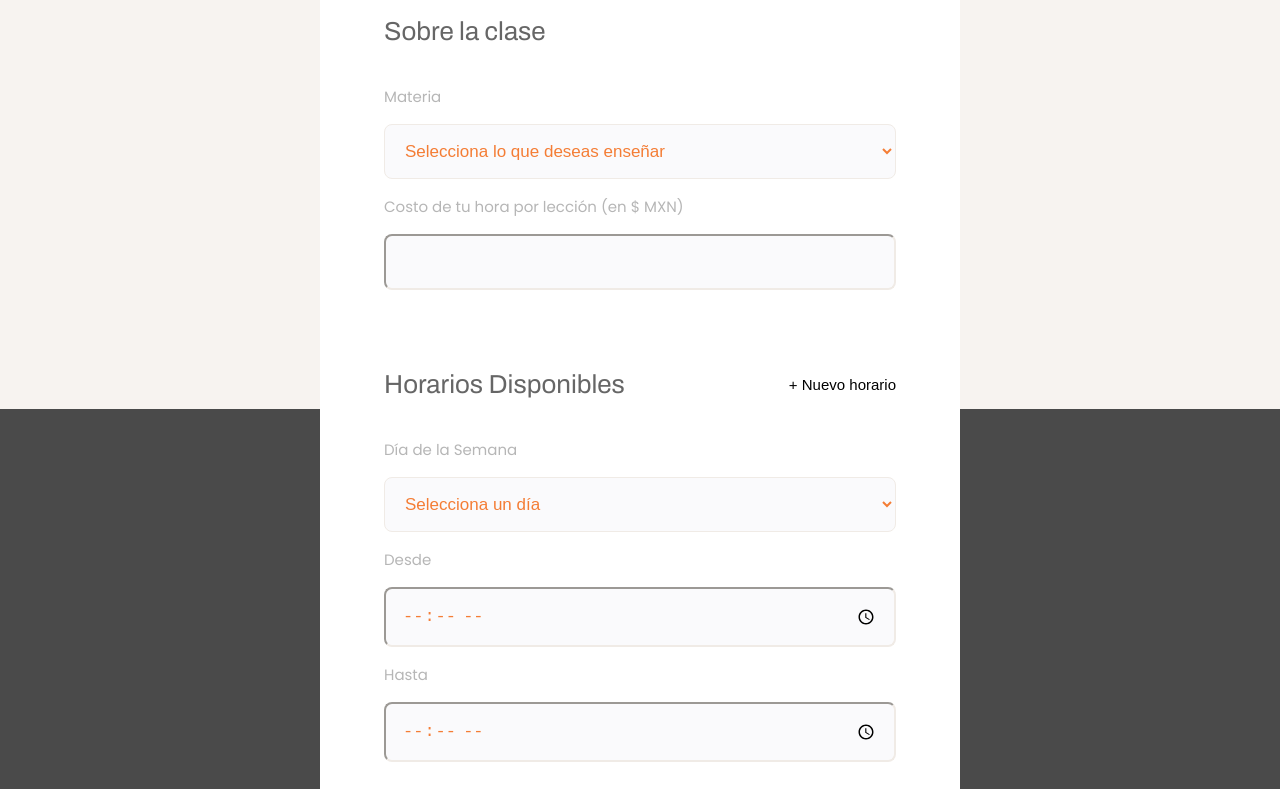
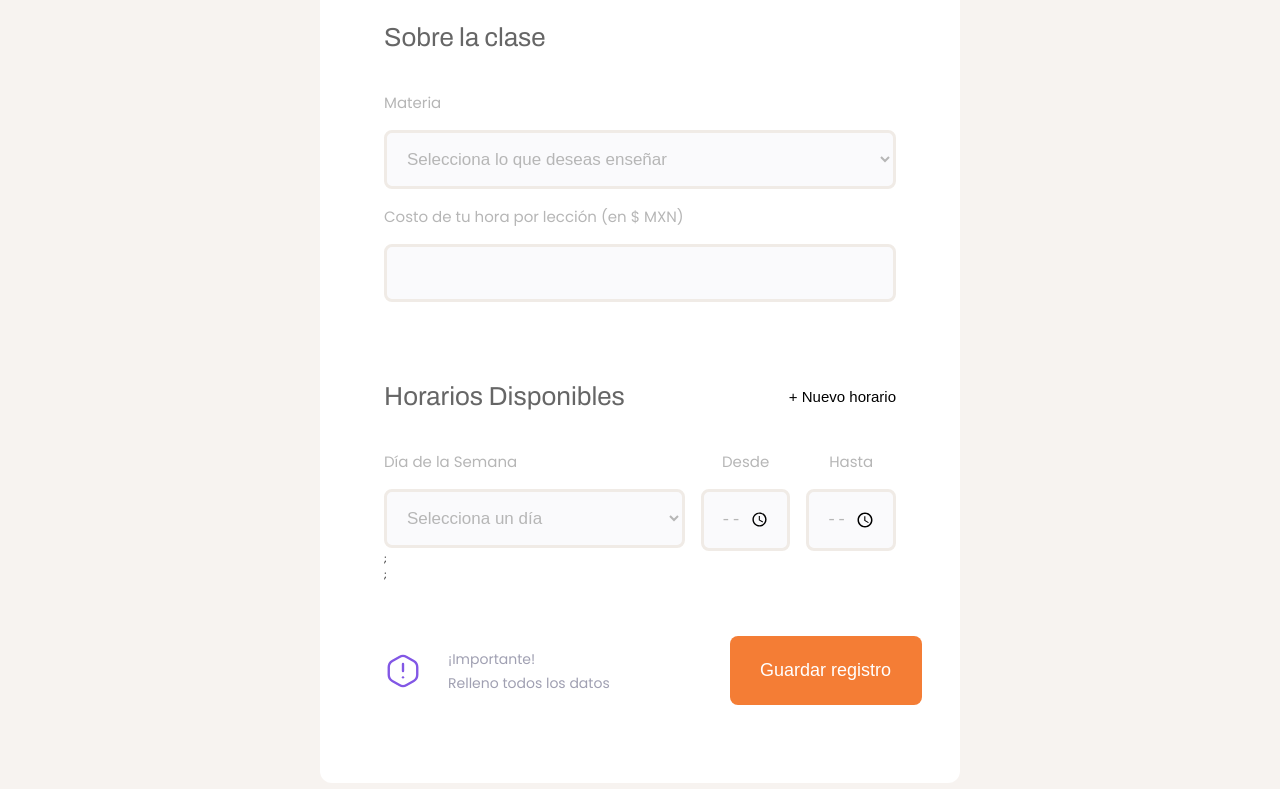
Before and after one commit to DsooRadha/ProffWeb, a React (Create React App) app in the folder proff/: page /register in a window 1280 px wide. Shown: the part 951-1740 px from the top of the page. Built offline with nearby package versions, Linux system fonts and the light colour scheme.

Commit message:
styles form and add section weekday

```diff
--- a/proff/src/Components/FormRegister/FormResgister.jsx
+++ b/proff/src/Components/FormRegister/FormResgister.jsx
@@ -2,6 +2,7 @@ import { useState } from 'react'
 import './formRegister.css'
 
 export const FormRegister = () => {
+    const [inputList, setInputList] = useState([{ availabletime: '' }]);
     const [dataUser, setDataUser] = useState({});
 
     const handleSubmit = async (e) => {
@@ -28,8 +29,14 @@ export const FormRegister = () => {
             body: JSON.stringify(dataUser)
         };
         await fetch('https://63ca2143d0ab64be2b4cd856.mockapi.io/userData', config);
-        // register-Form.reset();
     };
+
+    const handleScheduleAdd = () => setInputList([...inputList, { availabletime: '' }]);
+    const handleScheduleAddRemove = (i) => {
+        const list = [...inputList];
+        list.splice(i, 1)
+        setInputList(list)
+    }
 
     //Extras: message error
     //mensaje de confirmacion de datos enviados
@@ -39,25 +46,25 @@ export const FormRegister = () => {
         <>
             <form className='register-Form' onSubmit={handleSubmit} autoComplete='on'>
                 <h2>Tus datos</h2>
-                <label for="name">
+                <label className='register-Form--labelNormal' htmlFor="name">
                     <span>Nombre Completo</span>
                     <input type="text" id="name" required autoComplete='name' />
                 </label>
-                <label for="profilePicture">
+                <label className='register-Form--labelNormal' htmlFor="profilePicture">
                     <span>Link de tu foto    (comience con //http)</span>
                     <input type="url" id="profilePicture" required />
                 </label>
-                <label for="whatsapp">
+                <label className='register-Form--labelNormal' htmlFor="whatsapp">
                     <span>Whatsapp    (solamente números)</span>
                     <input type="number" id="whatsapp" required />
                 </label>
-                <label for="biography">
+                <label className='register-Form--labelNormal' htmlFor="biography">
                     <span>Biografía</span>
                     <textarea id="biography" required />
                 </label>
 
                 <h2>Sobre la clase</h2>
-                <label for="course">
+                <label className='register-Form--labelNormal' htmlFor="course">
                     <span>Materia</span>
                     <select id='course' required>
                         <option disabled selected className='placeholder'>Selecciona lo que deseas enseñar</option>
@@ -73,16 +80,19 @@ export const FormRegister = () => {
                     </select>
                 </label>
 
-                <label for="price">
+                <label className='register-Form--labelNormal' htmlFor="price">
                     <span>Costo de tu hora por lección (en $ MXN)</span>
                     <input type="number" id="price" required />
                 </label>
-
+                {inputList.map((element, i) => {
+                    return (
+                        <section key={i}>
                             <article className='schedule'>
                                 <h2>Horarios Disponibles</h2>
-                    <button  className='schedulea-btn'>+ Nuevo horario</button>
+                                {(inputList.length - 1 === i && inputList.length < 5) && (<button className='schedulea-btn' onClick={() => handleScheduleAdd()}>+ Nuevo horario</button>)}
                             </article>
-                <label for="weekday">
+                            <div className='content--schedule'>
+                            <label className='register-Form--labelSchedule' htmlFor="weekday">
                                 <span>Día de la Semana</span>
                                 <select name="" id="weekday" required>
                                     <option value="" disabled selected className='placeholder'>Selecciona un día</option>
@@ -94,14 +104,20 @@ export const FormRegister = () => {
                                 </select>
                             </label>
 
-                <label for="startTime">
+                            <label className='register-Form--labelSchedule-day'  htmlFor="startTime">
                                 <span>Desde</span>
                                 <input type="time" id="startTime" required />
                             </label>
-                <label for="endTime">
+                            <label className='register-Form--labelSchedule-day'  htmlFor="endTime">
                                 <span>Hasta</span>
                                 <input type="time" id="endTime" required />
                             </label>
+                            </div>
+                            {inputList.length > 1 && (<button onClick={() => handleScheduleAddRemove(i)}>X BORRAR</button>)};
+
+                        </section>
+                    )
+                })};
 
                 <article className='finalForm'>
                     <div className='warningText'>
--- a/proff/src/Components/FormRegister/formRegister.css
+++ b/proff/src/Components/FormRegister/formRegister.css
@@ -1,6 +1,4 @@
 :root {
-    --grey: #606062;
-    --dark-grey: #4A4A4A;
     --textSecondary-base: #FFCDAF;
     --blue: #35BBF4;
     --orange: #F47D35;
@@ -8,7 +6,7 @@
     --slowPink: #F7F3F0;
     --title: #666666;
     --backgroundInput: #FAFAFC;
-    --complements:#B6B6B6;
+    --complements: #B6B6B6;
 }
 
 .register-Form {
@@ -39,7 +37,6 @@
     padding: 5vh 0 0 0;
     width: 42vw;
     align-items: center;
-
 }
 
 .form-btn {
@@ -68,14 +65,25 @@
     flex-direction: column;
 }
 
-.register-Form label input, .register-Form label textarea, .register-Form label select {
+.register-Form--labelNormal input,
+.register-Form label textarea,
+.register-Form label select,
+.register-Form--labelSchedule-day input {
     background-color: var(--backgroundInput);
     border-radius: 1vh;
-    color: var(--orange);
+    color: var(--complements);
     padding: 2vh;
     font-size: 1.7rem;
-    border-color: #F0EBE6;
+    border: solid #F0EBE6;
 }
+
+.register-Form--labelNormal input:focus,
+.register-Form label textarea:focus,
+.register-Form label select:focus,
+.register-Form--labelSchedule-day input:focus {
+    color: var(--orange);
+}
+
 
 .register-Form span {
     font-family: 'Poppins', sans-serif;
@@ -83,20 +91,39 @@
     font-size: 1.5rem;
     padding: 2vh 0;
 }
-#biography{
+
+#biography {
     height: 20vh;
 }
-.schedule{
+
+.schedule {
     margin-top: 7vh;
     display: flex;
     justify-content: space-between;
 }
-.schedulea-btn{
-border: none;
-background: none;
-font-size: 1.5rem;
-cursor: pointer;
+
+.schedulea-btn {
+    border: none;
+    background: none;
+    font-size: 1.5rem;
+    cursor: pointer;
 }
-.placeholder{
+
+.placeholder {
     color: var(--complements);
 }
+
+.content--schedule {
+    display: flex;
+}
+
+.register-Form--labelSchedule {
+    width: 80vw;
+
+}
+
+.register-Form--labelSchedule-day {
+    text-align: center;
+    width: 7vw;
+    margin: 0 0 0 2vh;
+}
--- a/proff/src/Components/RegisterPage/Register.jsx
+++ b/proff/src/Components/RegisterPage/Register.jsx
@@ -14,10 +14,7 @@ export const Register = () => {
                     <p>El primer paso es rellenar este formulario de inscripción.</p>
                 </div>
             </section>
-            <section className='content-slowPink'>
             <FormRegister />
-            </section>
         </>
-
     )
 }
--- a/proff/src/Components/RegisterPage/register.css
+++ b/proff/src/Components/RegisterPage/register.css
@@ -45,7 +45,6 @@
     font-weight: lighter;
 }
 
-.content-slowPink {
+html{
     background-color: var(--slowPink);
-    height: 120vh;
 }
--- a/proff/src/Components/WelcomePage/Welcome.css
+++ b/proff/src/Components/WelcomePage/Welcome.css
@@ -16,16 +16,16 @@
 html {
   font-size: 62.5%;
   font-family: 'Poppins', sans-serif;
-  background: linear-gradient(237.34deg, --grey 17.05%, --dark-grey 86.94%);
-  background-color: var(--dark-grey);
+  /* background: linear-gradient(237.34deg, --grey 17.05%, --dark-grey 86.94%); */
 }
 
 .welcome {
-  height: 95vh;
+  height: 100vh;
   display: flex;
   align-items: center;
   justify-content: center;
   flex-direction: column;
+  background: linear-gradient(237.34deg, #606062 17.05%, #4A4A4A 86.94%);
 }
 
 .intro {
```
Lines whose indentation alone changed are shown as unchanged.
